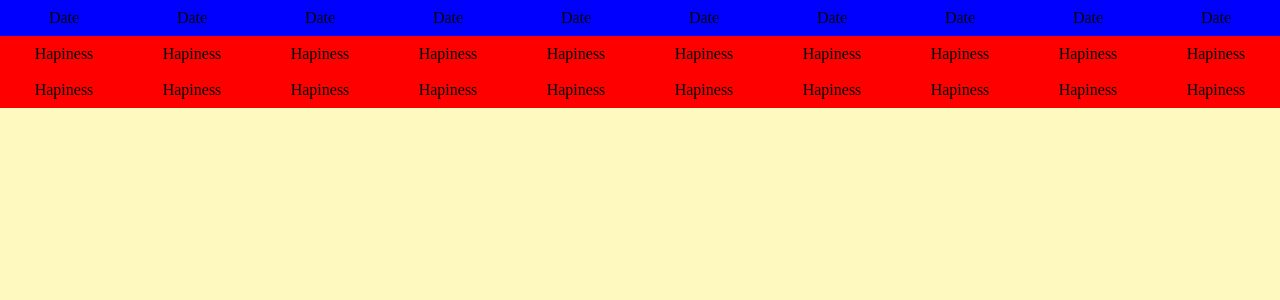
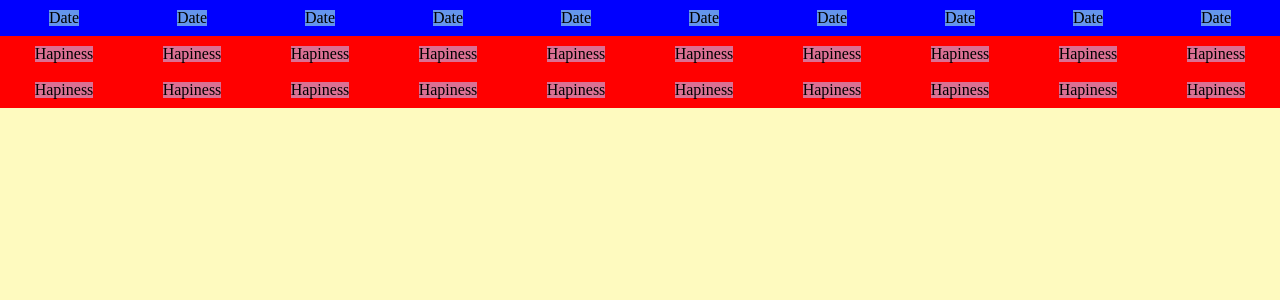
Before and after one commit to dszymczuk/HapinessChart, a React (Create React App) app in the folder client/: page / in a window 1280 px wide. Shown: the top 300 px of the page. Built offline with nearby package versions, Linux system fonts and the light colour scheme; what redux-loop would draw is missing.

Commit message:
update class names

```diff
--- a/client/src/components/cellDate/style.css
+++ b/client/src/components/cellDate/style.css
@@ -0,0 +1,3 @@
+.cellDate {
+  background-color: cornflowerblue;
+}
--- a/client/src/components/cellDate/style.scss
+++ b/client/src/components/cellDate/style.scss
@@ -1,3 +1,3 @@
-.component {
-
+.cellDate {
+  background-color: cornflowerblue;
 }
--- a/client/src/components/cellHapiness/style.css
+++ b/client/src/components/cellHapiness/style.css
@@ -0,0 +1,3 @@
+.cellHapiness {
+  background-color: palevioletred;
+}
--- a/client/src/components/cellHapiness/style.scss
+++ b/client/src/components/cellHapiness/style.scss
@@ -1,3 +1,3 @@
-.component {
-
+.cellHapiness {
+  background-color: palevioletred;
 }
```
